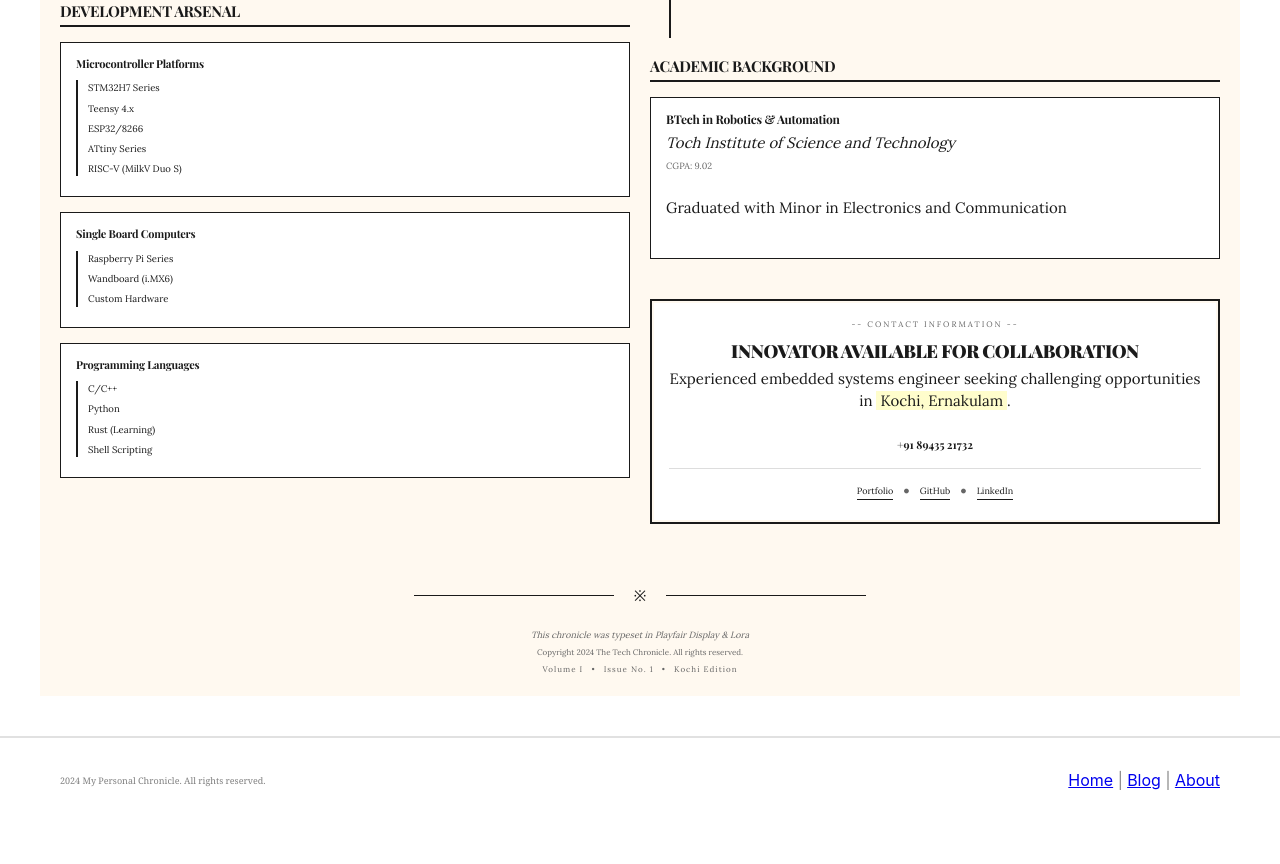
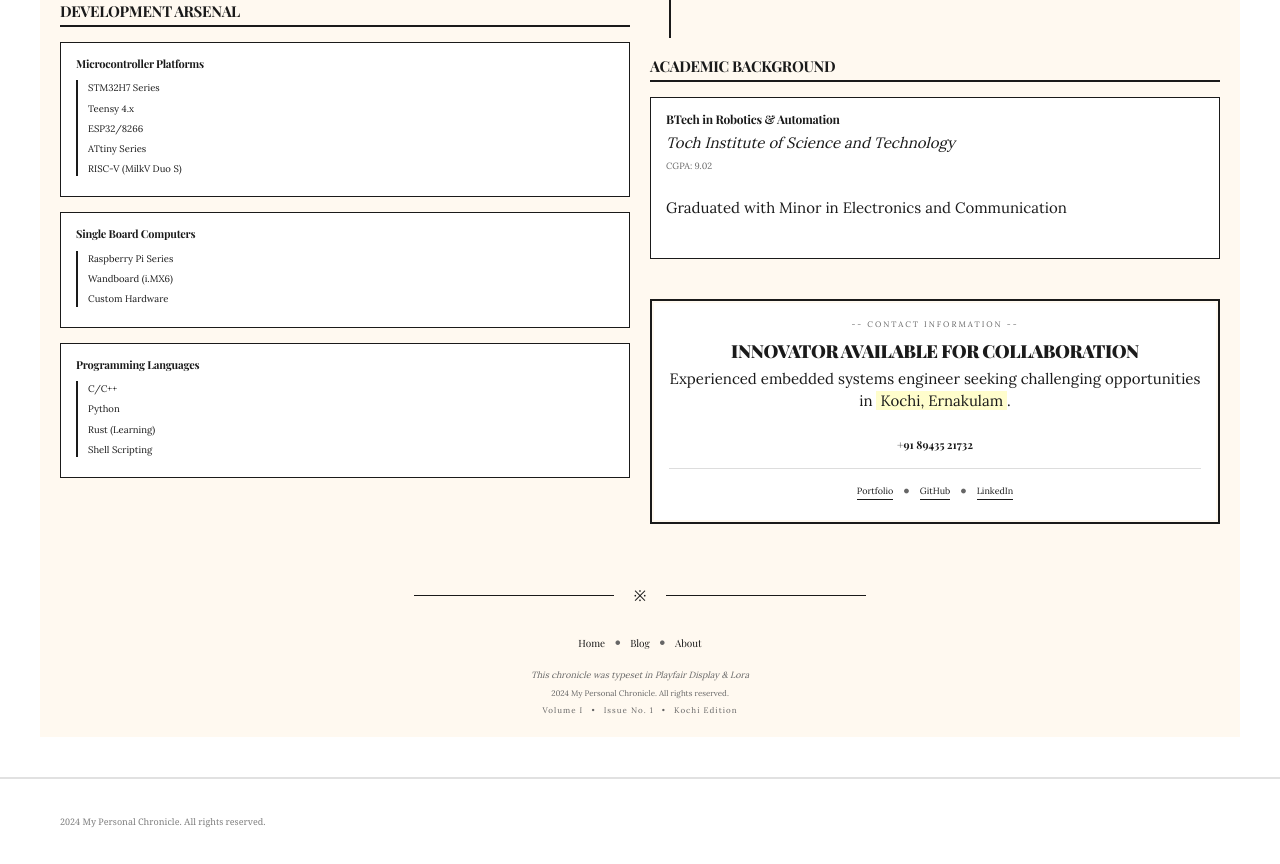
Before and after one commit to Simayon/Bento-Portfolio, an Astro site: page /about in a window 1280 px wide. Shown: the part 1422-2286 px from the top of the page. Before the commit the page ends 2246 px from the top, so only its background shows below. Built offline with nearby package versions, Linux system fonts and the light colour scheme; Astro itself is replaced by a stand-in of ours.

Commit message:
fix(About Me): Footer Changed

```diff
--- a/src/components/BaseLayout.astro
+++ b/src/components/BaseLayout.astro
@@ -52,14 +52,7 @@ const { title = 'My Astro Blog', description = 'A blog built with Astro' } = Ast
                 <div class="copyright">
                     {new Date().getFullYear()} My Personal Chronicle. All rights reserved.
                 </div>
-                <nav class="footer-nav">
-                    <a href="/">Home</a>
-                    <span class="nav-separator">|</span>
-                    <a href="/blog">Blog</a>
-                    <span class="nav-separator">|</span>
-                    <a href="/about">About</a>
-                </nav>
-            </div>
+             </div>
         </div>
     </footer>
 </body>
--- a/src/pages/about.astro
+++ b/src/pages/about.astro
@@ -178,8 +178,15 @@ import BaseLayout from '../components/BaseLayout.astro';
                 <div class="divider-line"></div>
             </div>
             <div class="footer-content">
+                <nav class="footer-nav">
+                    <a href="/">Home</a>
+                    <span class="separator">•</span>
+                    <a href="/blog">Blog</a>
+                    <span class="separator">•</span>
+                    <a href="/about">About</a>
+                </nav>
                 <p class="footer-note">This chronicle was typeset in Playfair Display & Lora</p>
-                <p class="footer-copyright">Copyright 2024 The Tech Chronicle. All rights reserved.</p>
+                <p class="footer-copyright">2024 My Personal Chronicle. All rights reserved.</p>
                 <div class="footer-meta">
                     <span>Volume I</span>
                     <span class="separator">•</span>
@@ -632,6 +639,27 @@ import BaseLayout from '../components/BaseLayout.astro';
         margin: 0 0.5rem;
     }
 
+    .footer-nav {
+        margin-bottom: 1.5rem;
+        font-family: 'Playfair Display', serif;
+    }
+
+    .footer-nav a {
+        color: #1a1a1a;
+        text-decoration: none;
+        font-size: 1rem;
+        padding: 0 0.5rem;
+        transition: color 0.2s ease;
+    }
+
+    .footer-nav a:hover {
+        color: #666;
+    }
+
+    .footer-nav .separator {
+        color: #666;
+    }
+
     @media (max-width: 768px) {
         .about-container {
             padding: 1rem;
```
